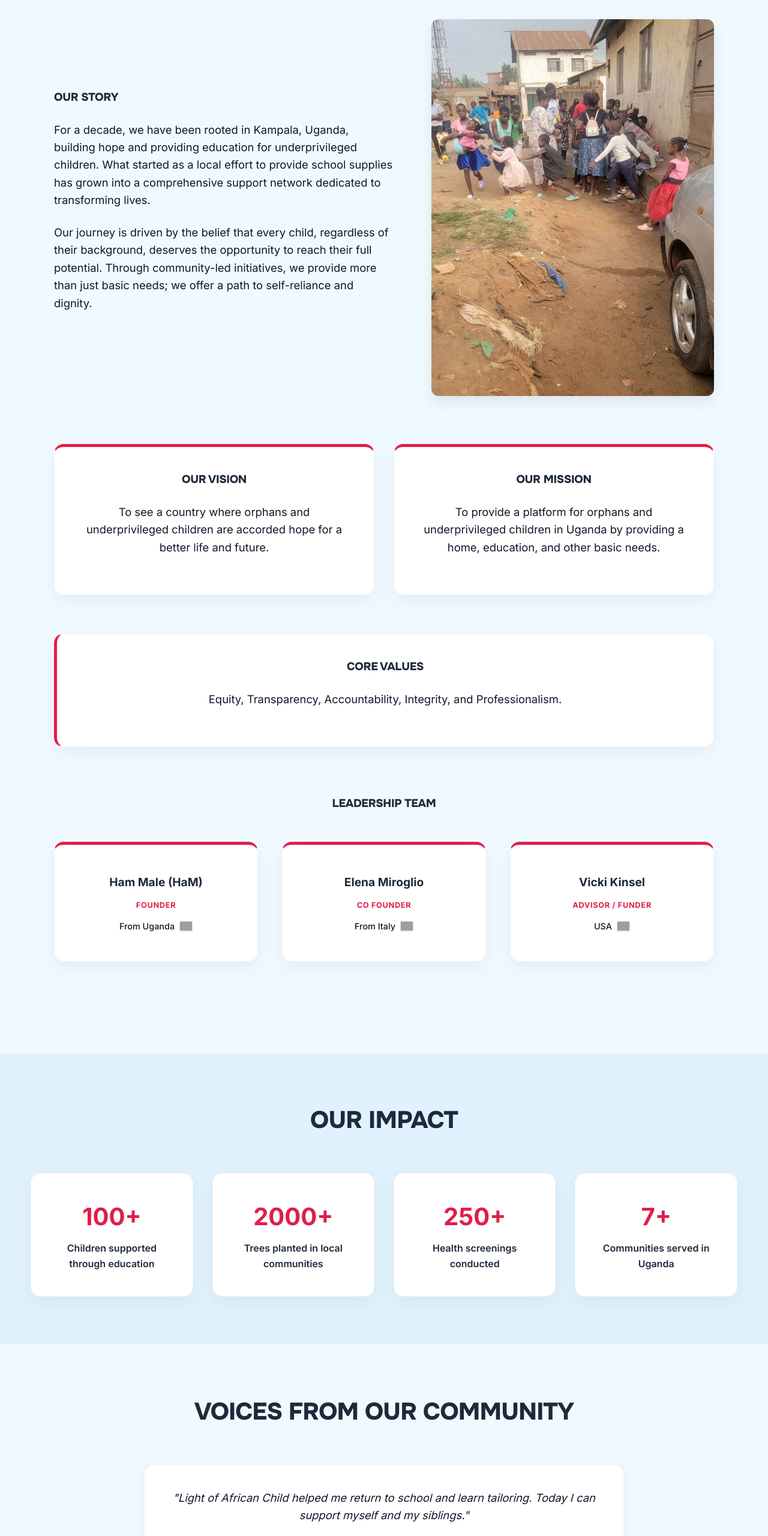
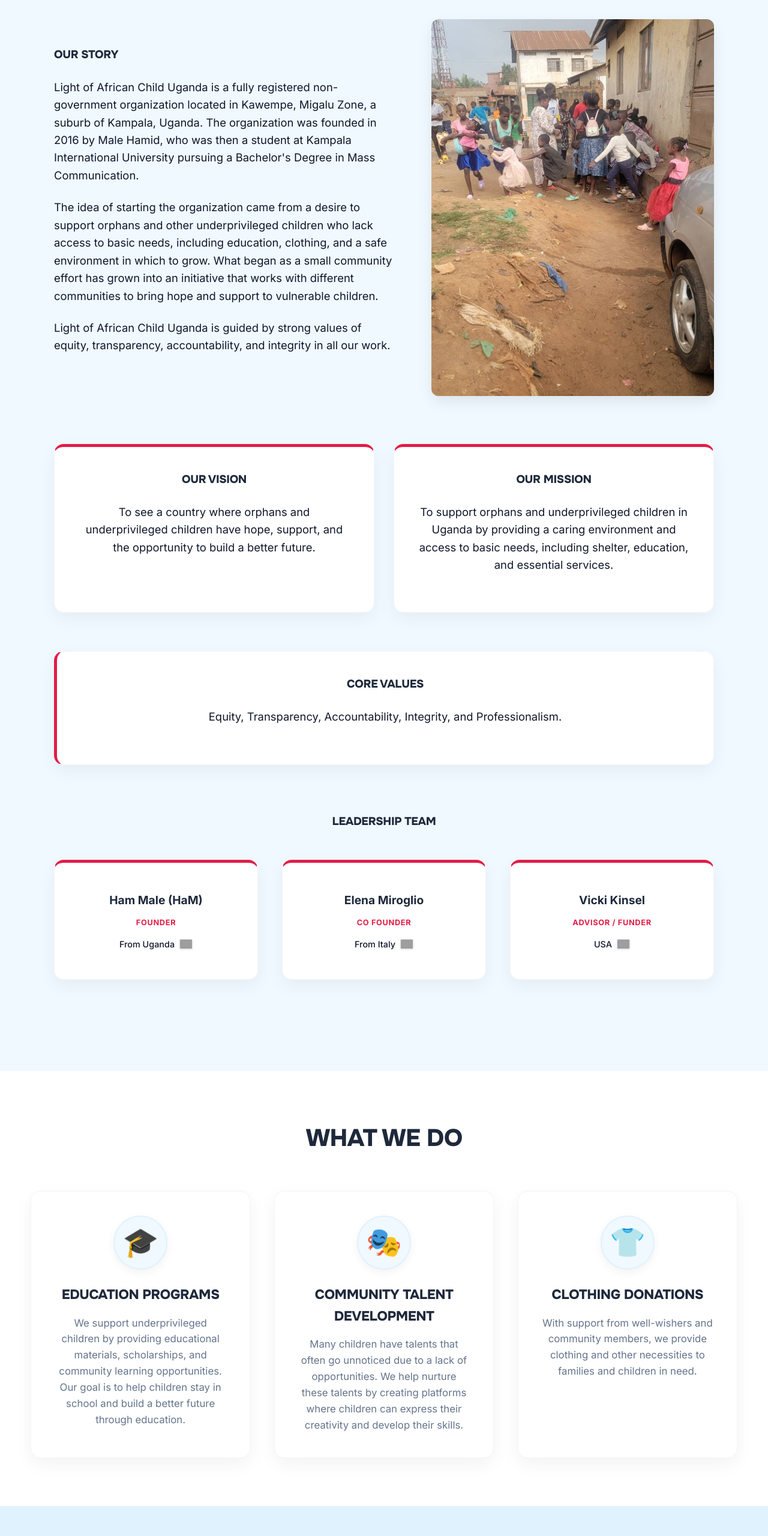
Before and after one commit to juliantumuhimbise/Light-Of-African-Child, a plain HTML site: page index.html in a window 1280 px wide. Shown: the part 2200-4760 px from the top of the page at 60% size. Drawn offline with Linux system fonts and the light colour scheme; grey boxes are pictures that could not be loaded.

Commit message:
Add files via upload

```diff
--- a/css/style.css
+++ b/css/style.css
@@ -197,6 +197,39 @@
 .impact-item { text-align: center; }
 .impact-number { display: block; font-size: 2.5rem; font-weight: 800; color: var(--primary-color); margin-bottom: 0.5rem; }
 .impact-item p { font-weight: 600; font-size: 1rem; color: var(--secondary-color); margin-bottom: 0; }
+
+/* --- What We Do --- */
+.wwd-grid {
+  display: grid;
+  grid-template-columns: repeat(auto-fit, minmax(300px, 1fr));
+  gap: 2.5rem;
+  margin-top: 2rem;
+}
+
+.wwd-icon-container {
+  font-size: 3rem;
+  background: var(--bg-azure);
+  width: 90px;
+  height: 90px;
+  display: flex;
+  align-items: center;
+  justify-content: center;
+  border-radius: 50%;
+  margin: 0 auto 1.5rem;
+  border: 2px solid var(--accent-color);
+  box-shadow: 0 5px 15px rgba(0,0,0,0.05);
+}
+
+.wwd-grid .info-card h3 {
+  margin-bottom: 1rem;
+  font-size: 1.4rem;
+}
+
+.wwd-grid .info-card p {
+  font-size: 1.05rem;
+  color: #64748b;
+  margin-bottom: 0;
+}
 
 /* --- Testimonials --- */
 .testimonial {
--- a/index.html
+++ b/index.html
@@ -178,18 +178,26 @@
               <div class="story-content-box">
                 <h3>Our Story</h3>
                 <p>
-                  For a decade, we have been rooted in Kampala, Uganda, building
-                  hope and providing education for underprivileged children.
-                  What started as a local effort to provide school supplies has
-                  grown into a comprehensive support network dedicated to
-                  transforming lives.
+                  Light of African Child Uganda is a fully registered
+                  non-government organization located in Kawempe, Migalu Zone, a
+                  suburb of Kampala, Uganda. The organization was founded in
+                  2016 by Male Hamid, who was then a student at Kampala
+                  International University pursuing a Bachelor's Degree in Mass
+                  Communication.
                 </p>
                 <p>
-                  Our journey is driven by the belief that every child,
-                  regardless of their background, deserves the opportunity to
-                  reach their full potential. Through community-led initiatives,
-                  we provide more than just basic needs; we offer a path to
-                  self-reliance and dignity.
+                  The idea of starting the organization came from a desire to
+                  support orphans and other underprivileged children who lack
+                  access to basic needs, including education, clothing, and a
+                  safe environment in which to grow. What began as a small
+                  community effort has grown into an initiative that works with
+                  different communities to bring hope and support to vulnerable
+                  children.
+                </p>
+                <p>
+                  Light of African Child Uganda is guided by strong values of
+                  equity, transparency, accountability, and integrity in all our
+                  work.
                 </p>
               </div>
               <div class="story-image-box">
@@ -207,15 +215,16 @@
                 <h3>Our Vision</h3>
                 <p>
                   To see a country where orphans and underprivileged children
-                  are accorded hope for a better life and future.
+                  have hope, support, and the opportunity to build a better
+                  future.
                 </p>
               </div>
               <div class="vision-box info-card">
                 <h3>Our Mission</h3>
                 <p>
-                  To provide a platform for orphans and underprivileged children
-                  in Uganda by providing a home, education, and other basic
-                  needs.
+                  To support orphans and underprivileged children in Uganda by
+                  providing a caring environment and access to basic needs,
+                  including shelter, education, and essential services.
                 </p>
               </div>
             </div>
@@ -277,8 +286,43 @@
                     /></span>
                   </div>
                 </div>
+              </div>
+            </div>
+          </div>
+        </div>
+      </section>
 
-              </div>
+      <section id="what-we-do" class="bg-white">
+        <div class="container">
+          <h2 class="section-title">What We Do</h2>
+          <div class="wwd-grid">
+            <div class="info-card text-center">
+              <div class="wwd-icon-container">🎓</div>
+              <h3>Education Programs</h3>
+              <p>
+                We support underprivileged children by providing educational
+                materials, scholarships, and community learning opportunities.
+                Our goal is to help children stay in school and build a better
+                future through education.
+              </p>
+            </div>
+            <div class="info-card text-center">
+              <div class="wwd-icon-container">🎭</div>
+              <h3>Community Talent Development</h3>
+              <p>
+                Many children have talents that often go unnoticed due to a lack
+                of opportunities. We help nurture these talents by creating
+                platforms where children can express their creativity and
+                develop their skills.
+              </p>
+            </div>
+            <div class="info-card text-center">
+              <div class="wwd-icon-container">👕</div>
+              <h3>Clothing Donations</h3>
+              <p>
+                With support from well-wishers and community members, we provide
+                clothing and other necessities to families and children in need.
+              </p>
             </div>
           </div>
         </div>
@@ -326,7 +370,9 @@
           <h2 class="section-title">Transparency & Reports</h2>
           <div class="transparency-summary text-center">
             <p>
-              We believe in transparency and accountability. We regularly publish reports to show how your contributions are making a difference.
+              We believe in transparency and accountability. We regularly
+              publish reports to show how your contributions are making a
+              difference.
             </p>
           </div>
           <div class="transparency-grid">
@@ -452,8 +498,8 @@
                 />
               </div>
               <div class="process-content">
-                <h3>Community Education</h3>
-                <p>Quality education as a catalyst for change.</p>
+                <h3>Education Programs</h3>
+                <p>Providing materials, scholarships, and learning opportunities.</p>
                 <ul class="program-features">
                   <li><strong>Impact:</strong> 100 Students Supported</li>
                   <li><strong>Status:</strong> Active & Growing</li>
@@ -537,8 +583,8 @@
                 />
               </div>
               <div class="process-content">
-                <h3>Talent Development</h3>
-                <p>Nurturing spirits through dance and music.</p>
+                <h3>Community Talent Development</h3>
+                <p>Nurturing creativity and skills through dedicated platforms.</p>
                 <ul class="program-features">
                   <li><strong>Reach:</strong> 350+ Talents Nurtured</li>
                   <li><strong>Heritage:</strong> Cultural Preservation</li>
@@ -576,6 +622,23 @@
                 <ul class="program-features">
                   <li><strong>Advocacy:</strong> 85 Trained Leaders</li>
                   <li><strong>Policy:</strong> 100% Inclusive</li>
+                </ul>
+              </div>
+            </article>
+            <article class="process-item" data-program="clothing">
+              <div class="process-image">
+                <img
+                  loading="lazy"
+                  src="images/handing out clothes.jpeg"
+                  alt="Clothing Donations"
+                />
+              </div>
+              <div class="process-content">
+                <h3>Clothing Donations</h3>
+                <p>Distributing essential clothing and necessities to those in need.</p>
+                <ul class="program-features">
+                  <li><strong>Impact:</strong> 500+ Items Distributed</li>
+                  <li><strong>Focus:</strong> Basic Needs Support</li>
                 </ul>
               </div>
             </article>
--- a/js/main.js
+++ b/js/main.js
@@ -104,11 +104,11 @@
   // --- 5. Program Detail Modal Content ---
   const programsData = {
     "education": {
-      title: "Community Education",
+      title: "Education Programs",
       tagline: "Quality education as a catalyst for change",
-      mission: "To provide essential educational support to orphans and underprivileged children, ensuring they have the tools and resources needed for a bright future.",
+      mission: "To help children stay in school and build a better future through education by providing materials, scholarships, and learning opportunities.",
       impact: ["100 Students Supported", "92% Graduation Rate", "15+ Primary Schools Partnered", "98% Attendance Rate"],
-      details: "Our education program covers more than just fees. We provide full uniforms, textbooks, writing materials, and after-school tutoring."
+      details: "We support underprivileged children by providing educational materials, scholarships, and community learning opportunities."
     },
     "shelter": {
       title: "Safe Shelter Project",
@@ -141,9 +141,9 @@
     "talent": {
       title: "Community Talent Development",
       tagline: "Nurturing spirits through dance, music, and sports",
-      mission: "To preserve Ugandan cultural heritage and provide a creative outlet for children to express joy and build confidence.",
+      mission: "To help nurture talents by creating platforms where children can express their creativity and develop their skills.",
       impact: ["350 Talents Nurtured", "24 Annual Performances", "Traditional dance training", "Regional sports success"],
-      details: "Children learn traditional drums, dances, and competitive sports. These activities are vital for emotional healing and social integration."
+      details: "Many children have talents that often go unnoticed due to a lack of opportunities. We create platforms for creative expression."
     },
     "environment": {
       title: "Environmental Conservation",
@@ -158,6 +158,13 @@
       mission: "To advocate for equality and protect the rights of children regardless of background or physical ability.",
       impact: ["85 Trained Advocates", "10+ Community Dialogues", "Legal support provided", "100% Inclusive policy"],
       details: "We fight against the stigma surrounding disability and HIV/AIDS through community workshops and dialogue with local leaders."
+    },
+    "clothing": {
+      title: "Clothing Donations",
+      tagline: "Basic needs support for vulnerable families",
+      mission: "To provide clothing and other necessities to families and children in need with support from well-wishers and community members.",
+      impact: ["500+ Items Distributed", "100+ Families Supported", "Community Collection Drives", "Essential Care Packages"],
+      details: "We collect and distribute quality clothing, shoes, and bedding to children who lack these basic necessities, ensuring they can attend school with dignity and stay healthy."
     }
   };
 
```
